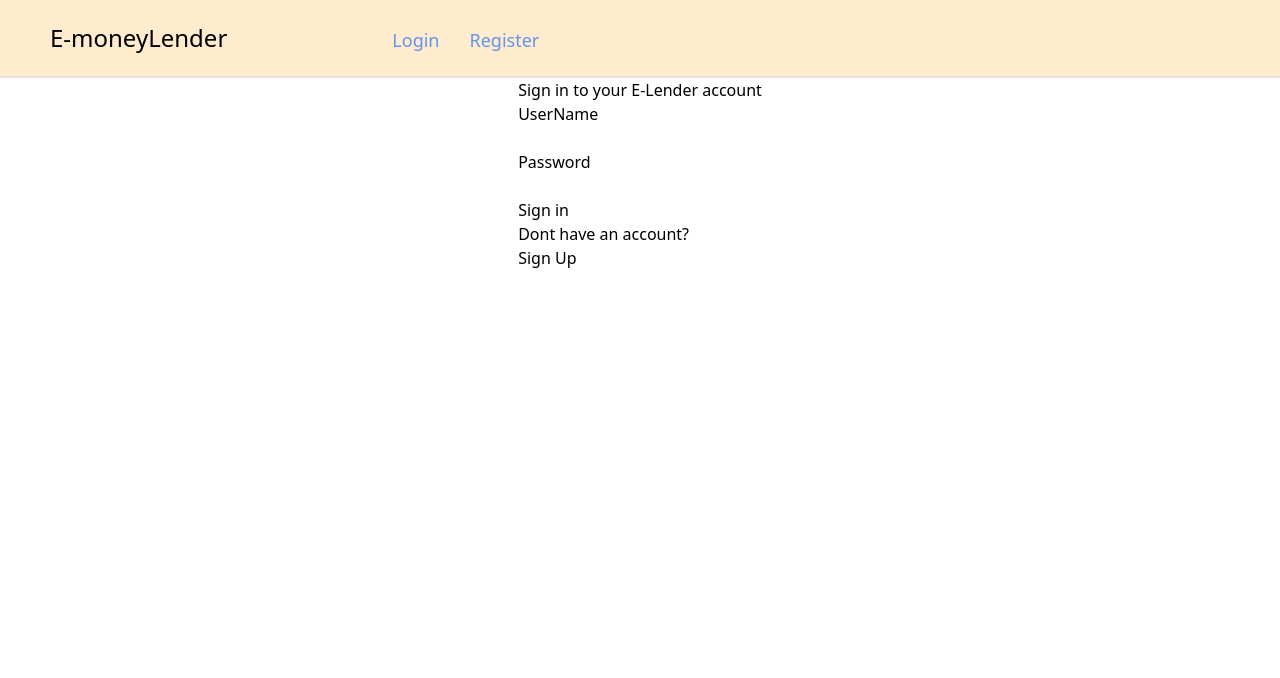
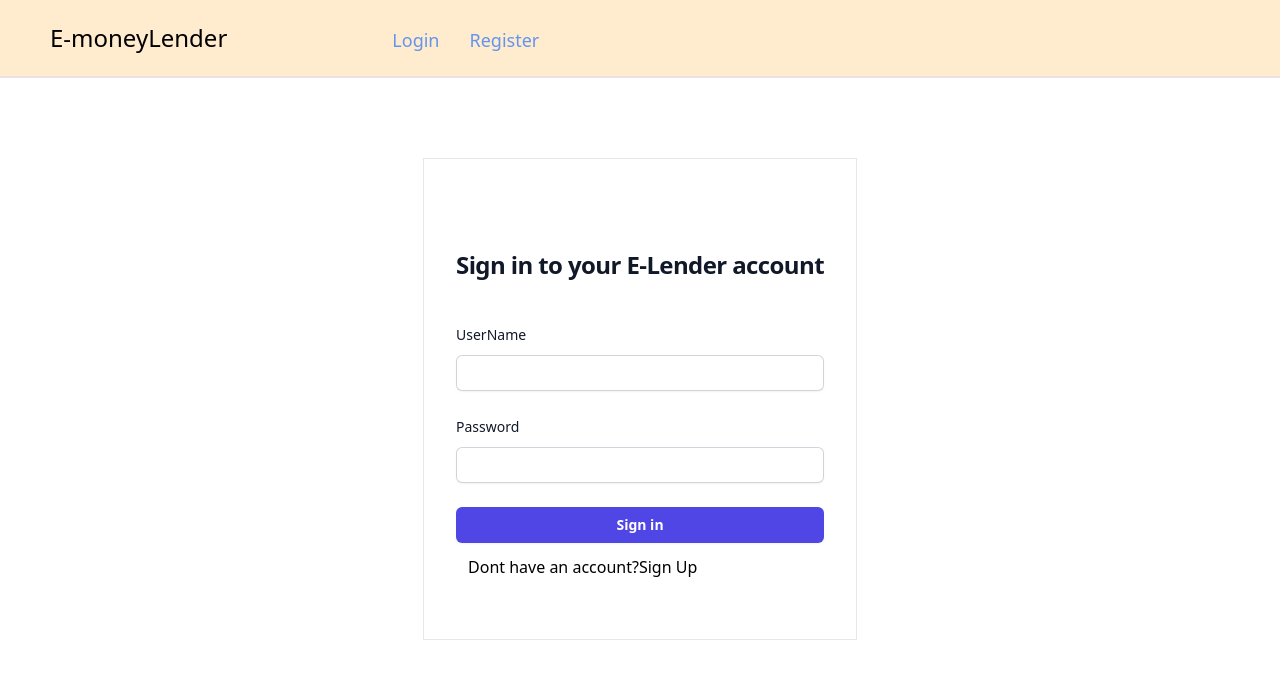
Before and after one commit to sushantsharma08/E-MoneyLender, a React (Vite) app in the folder Client/E-moneylender/: page /auth_login in a window 1280 px wide. Shown: the top 678 px of the page. Built offline with nearby package versions, Linux system fonts and the light colour scheme.

Commit message:
routes protection

```diff
--- /dev/null
+++ b/Client/E-moneylender/src/page/AuthRegister.jsx
@@ -0,0 +1,9 @@
+import React from 'react'
+
+const AuthRegister = () => {
+  return (
+    <div>AuthRegister</div>
+  )
+}
+
+export default AuthRegister
--- a/Client/E-moneylender/src/page/Form.jsx
+++ b/Client/E-moneylender/src/page/Form.jsx
@@ -60,7 +60,7 @@ const Form = () => {
                     <div className="Form__row">
                         <label className='label' htmlFor="name">Name</label>
                         <div className='inputField'>
-                            <input id='name' type="text" onChange={(e) => { setName(e.target.value.toLowerCase().trim()) }} />
+                            <input id='name' type="text" className='addClient__Input' onChange={(e) => { setName(e.target.value.toLowerCase().trim()) }} />
                         </div>
                     </div>
 
@@ -68,7 +68,7 @@ const Form = () => {
                     <div className="Form__row">
                         <label className='label' htmlFor="fathername">Father Name</label>
                         <div className='inputField'>
-                            <input id='fathername' type="text" onChange={(e) => { setFathersname(e.target.value.toLowerCase()) }} />
+                            <input id='fathername' type="text" className='addClient__Input' onChange={(e) => { setFathersname(e.target.value.toLowerCase()) }} />
                         </div>
                     </div>
 
@@ -102,14 +102,14 @@ const Form = () => {
                     <div className="Form__row">
                         <label className='label' htmlFor="phone">Phone Number</label>
                         <div className='inputField'>
-                            <input type="number" name="phone" id="phone" onChange={(e) => { setPhone(e.target.value) }} />
+                            <input type="number" className='addClient__Input'  name="phone" id="phone" onChange={(e) => { setPhone(e.target.value) }} />
                         </div>
                     </div>
 
                     <div className="Form__row">
                         <label className='label' htmlFor="adhaar">Adhaar Number</label>
                         <div className='inputField'>
-                            <input type="number" name="AdhaarNumber" id="adhaar" onChange={(e) => { setAdhaar(e.target.value) }} />
+                            <input type="number" className='addClient__Input'  name="AdhaarNumber" id="adhaar" onChange={(e) => { setAdhaar(e.target.value) }} />
                         </div>
                     </div>
 
@@ -117,7 +117,7 @@ const Form = () => {
                     <div className="Form__row">
                         <label className='label' htmlFor="Amount">Loan Amount</label>
                         <div className='inputField'>
-                            <input type="number" name="loanamount" id="Amount" onChange={(e) => { setValues(e) }} />
+                            <input type="number" className='addClient__Input'  name="loanamount" id="Amount" onChange={(e) => { setValues(e) }} />
                         </div>
                     </div>
 
@@ -125,7 +125,7 @@ const Form = () => {
                     <div className="Form__row">
                         <label className='label' htmlFor="monthlyinstalment">Monthly Installment</label>
                         <div className='inputField'>
-                            <input type="number" disabled name="loanamount" id="monthlyinstalment" value={monthlyInstalment} />
+                            <input type="number" className='addClient__Input'  disabled name="loanamount" id="monthlyinstalment" value={monthlyInstalment} />
                         </div>
 
                         {/* @36% per month */}
@@ -134,7 +134,7 @@ const Form = () => {
                     <div className="Form__row">
                         <label className='label' htmlFor="totalAmount">Total Amount</label>
                         <div className='inputField'>
-                            <input type="number" disabled name="totalamount" id="totalAmount" value={totalAmount} />
+                            <input type="number" className='addClient__Input'  disabled name="totalamount" id="totalAmount" value={totalAmount} />
                         </div>
                     </div>
 
@@ -142,7 +142,7 @@ const Form = () => {
                     <div className="Form__row">
                         <label className='label' htmlFor="missedamount">If missed installment</label>
                         <div className='inputField'>
-                            <input type="number" disabled name="missed" id="missedamount" value={missedInstalment} />
+                            <input type="number" className='addClient__Input'  disabled name="missed" id="missedamount" value={missedInstalment} />
                         </div>
                     </div>
 
--- /dev/null
+++ b/Client/E-moneylender/src/page/Home.jsx
@@ -0,0 +1,9 @@
+import React from 'react'
+
+const Home = () => {
+  return (
+    <div>Home</div>
+  )
+}
+
+export default Home
--- /dev/null
+++ b/Client/E-moneylender/tailwind.config.js
@@ -0,0 +1,12 @@
+/** @type {import('tailwindcss').Config} */
+export default {
+  content: [
+    "./index.html",
+    "./src/**/*.{js,ts,jsx,tsx}",
+  ],
+  theme: {
+    extend: {},
+  },
+  plugins: [
+  ],
+}
```
